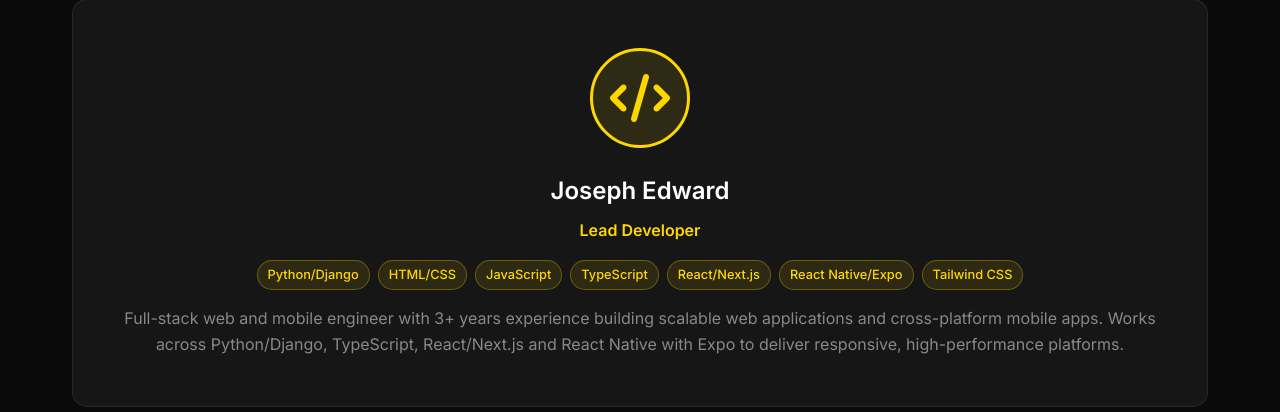
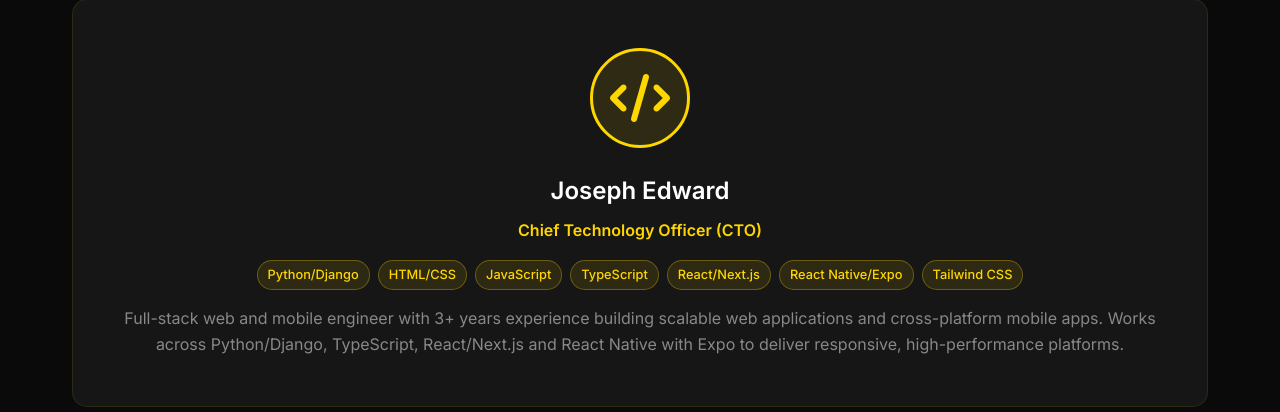
Before and after one commit to zazajo/marketbrainers, a Django app: page /about/ in a window 1280 px wide. Shown: the part 2626-3038 px from the top of the page. Run offline with Django 4.2, Linux system fonts and the light colour scheme.

Commit message:
Change Joseph Edward role to Chief Technology Officer (CTO)
Updates the about page leadership card and the leadership banner in
base.html to match the existing "Full Title (ABBR)" format used for
the other leadership roles.

```diff
--- a/mb_site/templates/base.html
+++ b/mb_site/templates/base.html
@@ -45,7 +45,7 @@
         <div class="container">
             <span class="ceo-name">Philip Emmanuel — Chief Executive Officer (CEO)</span>
             <span class="cfo-name">Nwabuko Emmanuel — Co-Founder (CFO)</span>
-            <span class="ceo-name">Joseph Edward — Lead-Developer (LD)</span>
+            <span class="ceo-name">Joseph Edward — Chief Technology Officer (CTO)</span>
         </div>
     </div> {% endcomment %}
 
--- a/mb_site/templates/core/about.html
+++ b/mb_site/templates/core/about.html
@@ -144,7 +144,7 @@
                 <i class="fas fa-code"></i>
             </div>
             <h3>Joseph Edward</h3>
-            <p class="leader-role">Lead Developer</p>
+            <p class="leader-role">Chief Technology Officer (CTO)</p>
             <div class="leader-skills">
                 <span class="skill-tag">Python/Django</span>
                 <span class="skill-tag">HTML/CSS</span>
```
